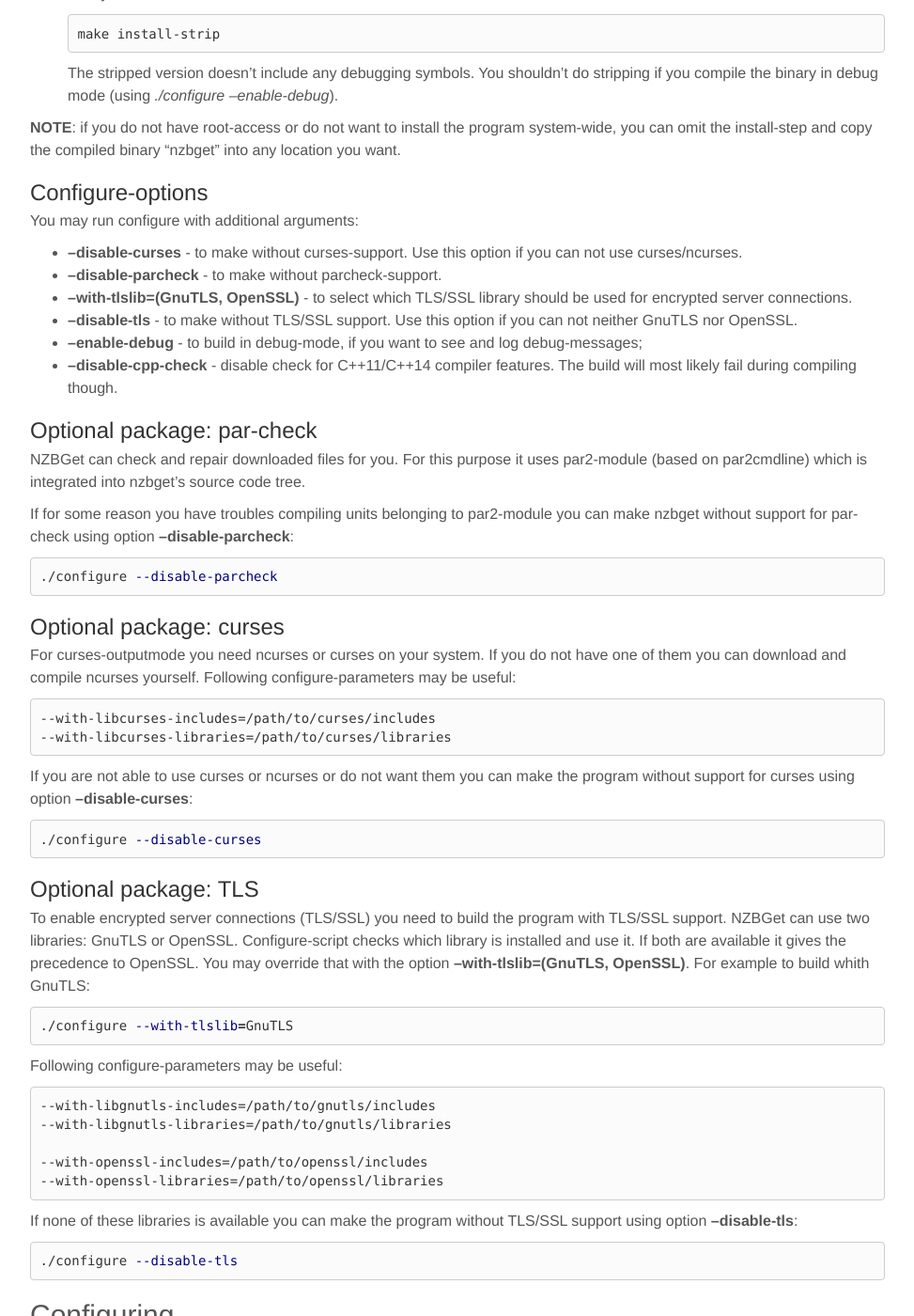
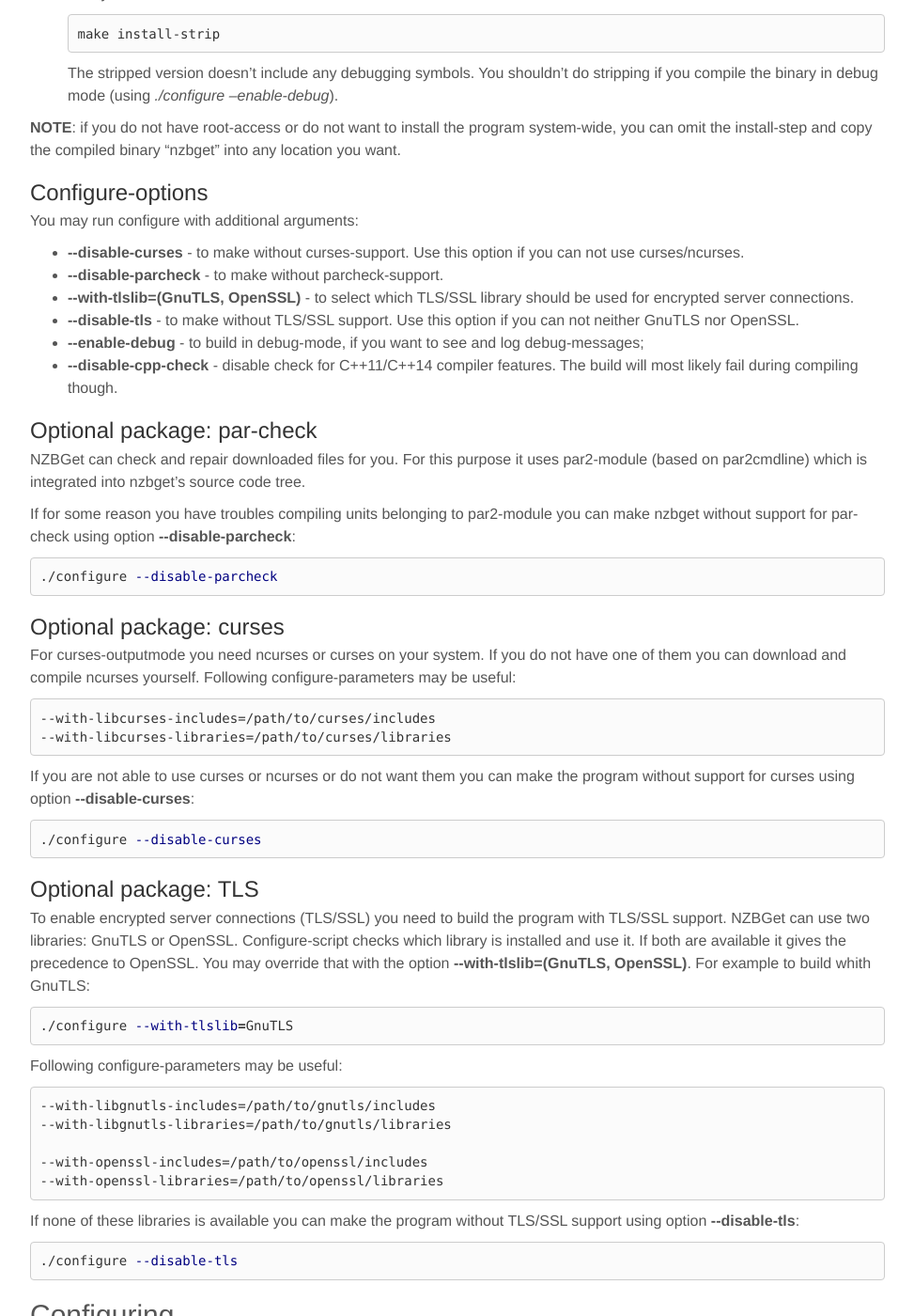
Before and after one commit to nzbget/nzbget.github.io, a Jekyll site: the page built from _wiki/installation-on-posix.md, in a window 1280 px wide and 1400 px high, scrolled down 1687 px. Shown: the whole window at 94% size, without its empty margins (53-1026 px from the left). Built offline with Jekyll 4.4.1, drawn with Linux system fonts in a browser that asks for light colours; nearby versions of some CDN libraries; the repository's description, which GitHub fills in, is left out.

Commit message:
corrections in formatting

````diff
--- a/_wiki/installation-on-posix.md
+++ b/_wiki/installation-on-posix.md
@@ -73,17 +73,17 @@
 
 ### Configure-options ###
 You may run configure with additional arguments:
-- **--disable-curses** - to make without curses-support. Use this option if you can not use curses/ncurses.
-- **--disable-parcheck** - to make without parcheck-support.
-- **--with-tlslib=(GnuTLS, OpenSSL)** - to select which TLS/SSL library should be used for encrypted server connections.
-- **--disable-tls** - to make without TLS/SSL support. Use this option if you can not neither GnuTLS nor OpenSSL.
-- **--enable-debug** - to build in debug-mode, if you want to see and log debug-messages;
-- **--disable-cpp-check** - disable check for C++11/C++14 compiler features. The build will most likely fail during compiling though.
+- **-\-disable-curses** - to make without curses-support. Use this option if you can not use curses/ncurses.
+- **-\-disable-parcheck** - to make without parcheck-support.
+- **-\-with-tlslib=(GnuTLS, OpenSSL)** - to select which TLS/SSL library should be used for encrypted server connections.
+- **-\-disable-tls** - to make without TLS/SSL support. Use this option if you can not neither GnuTLS nor OpenSSL.
+- **-\-enable-debug** - to build in debug-mode, if you want to see and log debug-messages;
+- **-\-disable-cpp-check** - disable check for C++11/C++14 compiler features. The build will most likely fail during compiling though.
 
 ### Optional package: par-check ###
 NZBGet can check and repair downloaded files for you. For this purpose it uses par2-module (based on par2cmdline) which is integrated into nzbget's source code tree.
 
-If for some reason you have troubles compiling units belonging to par2-module you can make nzbget without support for par-check using option **--disable-parcheck**:
+If for some reason you have troubles compiling units belonging to par2-module you can make nzbget without support for par-check using option **-\-disable-parcheck**:
 ```shell
 ./configure --disable-parcheck
 ```
@@ -93,13 +93,13 @@
     --with-libcurses-includes=/path/to/curses/includes
     --with-libcurses-libraries=/path/to/curses/libraries
 
-If you are not able to use curses or ncurses or do not want them you can make the program without support for curses using option **--disable-curses**:
+If you are not able to use curses or ncurses or do not want them you can make the program without support for curses using option **-\-disable-curses**:
 ```shell
 ./configure --disable-curses
 ```
 
 ### Optional package: TLS ###
-To enable encrypted server connections (TLS/SSL) you need to build the program with TLS/SSL support. NZBGet can use two libraries: GnuTLS or OpenSSL. Configure-script checks which library is installed and use it. If both are available it gives the precedence to OpenSSL. You may override that with the option **--with-tlslib=(GnuTLS, OpenSSL)**. For example to build whith GnuTLS:
+To enable encrypted server connections (TLS/SSL) you need to build the program with TLS/SSL support. NZBGet can use two libraries: GnuTLS or OpenSSL. Configure-script checks which library is installed and use it. If both are available it gives the precedence to OpenSSL. You may override that with the option **-\-with-tlslib=(GnuTLS, OpenSSL)**. For example to build whith GnuTLS:
 ```shell
 ./configure --with-tlslib=GnuTLS
 ```
@@ -112,7 +112,7 @@
     --with-openssl-includes=/path/to/openssl/includes
     --with-openssl-libraries=/path/to/openssl/libraries
 
-If none of these libraries is available you can make the program without TLS/SSL support using option **--disable-tls**:
+If none of these libraries is available you can make the program without TLS/SSL support using option **-\-disable-tls**:
 ```shell
 ./configure --disable-tls
 ```
````
Also changed, not shown: _wiki/installation-on-android-emulator.md (+11 -13 lines), _wiki/installation-on-freebsd.md (+4 -4 lines), _wiki/installation-on-linux.md (+5 -5 lines), _wiki/rss.md (+4 -4 lines).
